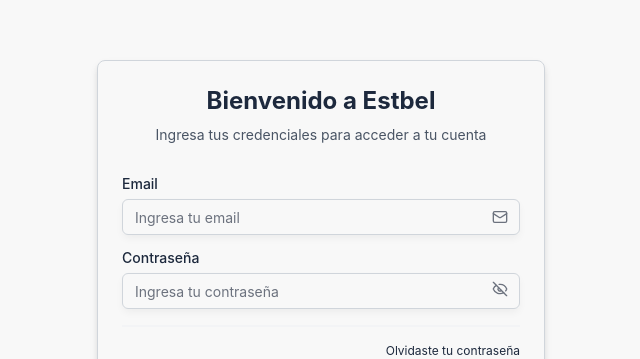
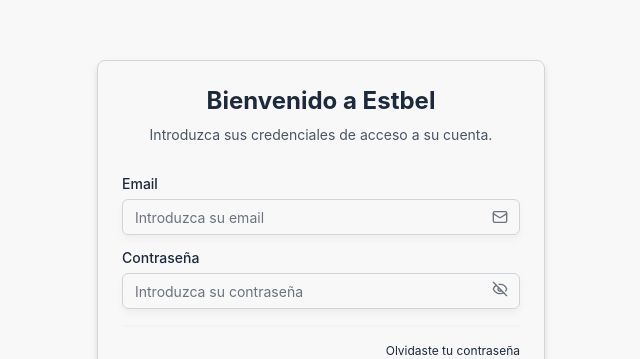
Before and after one commit to franklinserif/estbel-client, a Next.js app: page /auth/signin in a window 1280 px wide. Shown: the part 152-511 px from the top of the page, without its empty margins (319-959 px from the left). Built offline with nearby package versions, Linux system fonts and the light colour scheme.

Commit message:
fix(auth): update Spanish text in SignIn page for improved clarity and consistency

```diff
--- a/src/app/auth/signin/page.tsx
+++ b/src/app/auth/signin/page.tsx
@@ -36,7 +36,7 @@ export default function SignInPage() {
         <div className="text-center">
           <h1 className="text-2xl font-bold">Bienvenido a Estbel</h1>
           <p className="mt-2 text-sm text-gray-600">
-            Ingresa tus credenciales para acceder a tu cuenta
+            Introduzca sus credenciales de acceso a su cuenta.
           </p>
         </div>
         <Form {...form}>
@@ -48,7 +48,7 @@ export default function SignInPage() {
                 <FormItem>
                   <FormLabel>Email</FormLabel>
                   <FormControl>
-                    <Input type="email" placeholder="Ingresa tu email" {...field}/>
+                    <Input type="email" placeholder="Introduzca su email" {...field}/>
                   </FormControl>
                   <FormMessage />
                 </FormItem>
@@ -63,7 +63,7 @@ export default function SignInPage() {
                   <FormControl>
                     <Input
                       type="password"
-                      placeholder="Ingresa tu contraseña"
+                      placeholder="Introduzca su contraseña"
                       {...field}
                     />
                   </FormControl>
```
